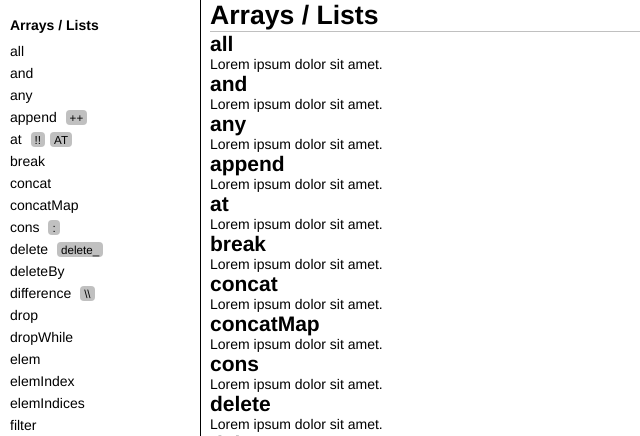
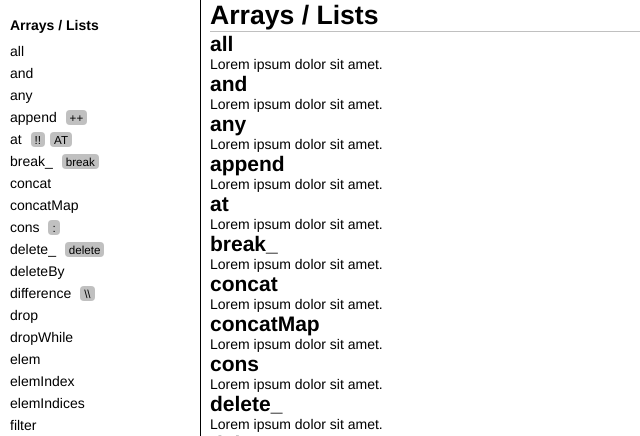
Before and after one commit to scravy/nodash, a plain HTML site: page apidoc.html in a window 1280 px wide. Shown: the top 436 px of the page, 0-640 px from the left. Drawn offline with Linux system fonts and the light colour scheme.

Commit message:
Update 2015-06-15T10:28:53.888Z

```diff
--- a/apidoc.html
+++ b/apidoc.html
@@ -33,9 +33,9 @@
     <span class="name">at</span>
     <span class="alias">!!</span><span class="alias">AT</span>
   </a></li>
-  <li><a href="#f-break">
-    <span class="name">break</span>
-
+  <li><a href="#f-break_">
+    <span class="name">break_</span>
+    <span class="alias">break</span>
   </a></li>
   <li><a href="#f-concat">
     <span class="name">concat</span>
@@ -49,9 +49,9 @@
     <span class="name">cons</span>
     <span class="alias">:</span>
   </a></li>
-  <li><a href="#f-delete">
-    <span class="name">delete</span>
-    <span class="alias">delete_</span>
+  <li><a href="#f-delete_">
+    <span class="name">delete_</span>
+    <span class="alias">delete</span>
   </a></li>
   <li><a href="#f-deleteBy">
     <span class="name">deleteBy</span>
@@ -849,7 +849,7 @@
 <div class="section">
 Lorem ipsum dolor sit amet.
 </div>
-<h2 id="f-break">break</h2>
+<h2 id="f-break_">break_</h2>
 <div class="section">
 Lorem ipsum dolor sit amet.
 </div>
@@ -865,7 +865,7 @@
 <div class="section">
 Lorem ipsum dolor sit amet.
 </div>
-<h2 id="f-delete">delete</h2>
+<h2 id="f-delete_">delete_</h2>
 <div class="section">
 Lorem ipsum dolor sit amet.
 </div>
```
Also changed, not shown: docco/nodash.html (+2 -2 lines), index.html (+1 -1 lines), nodash.min.js, 2 other files.
